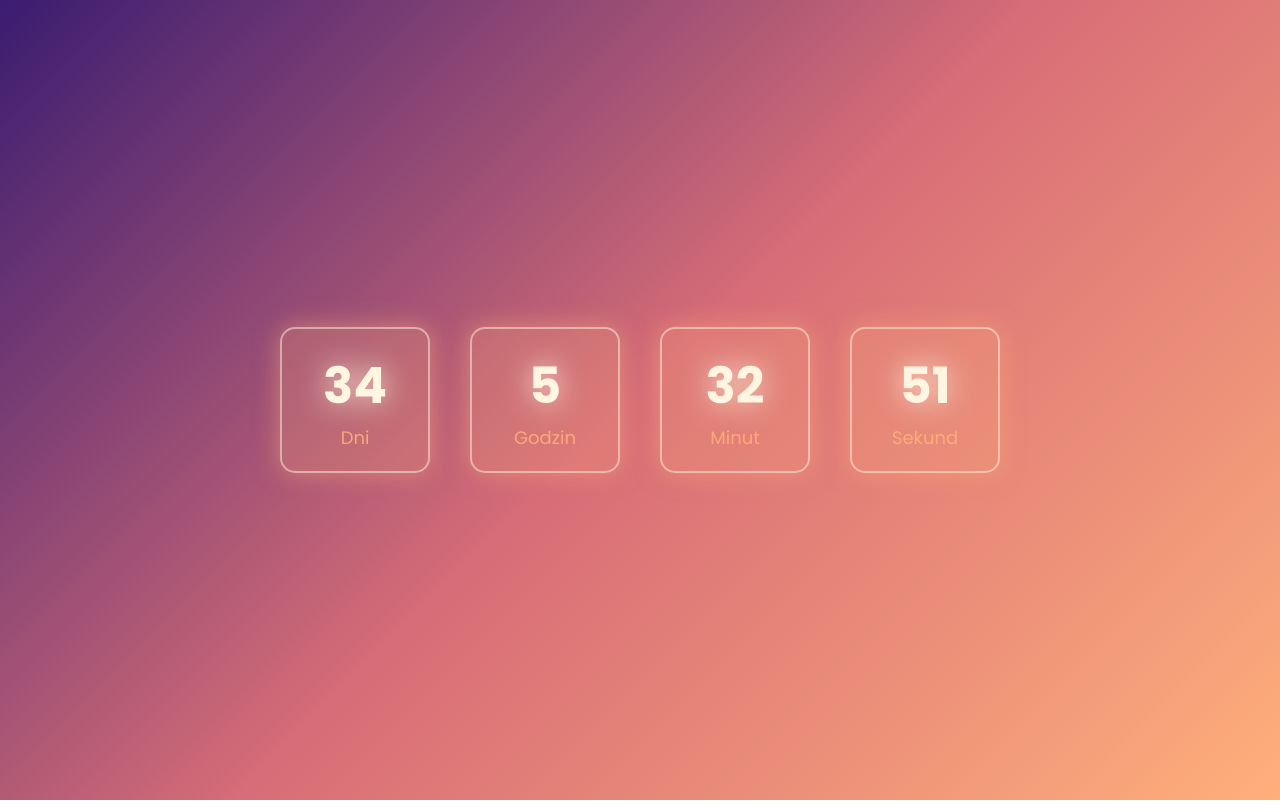
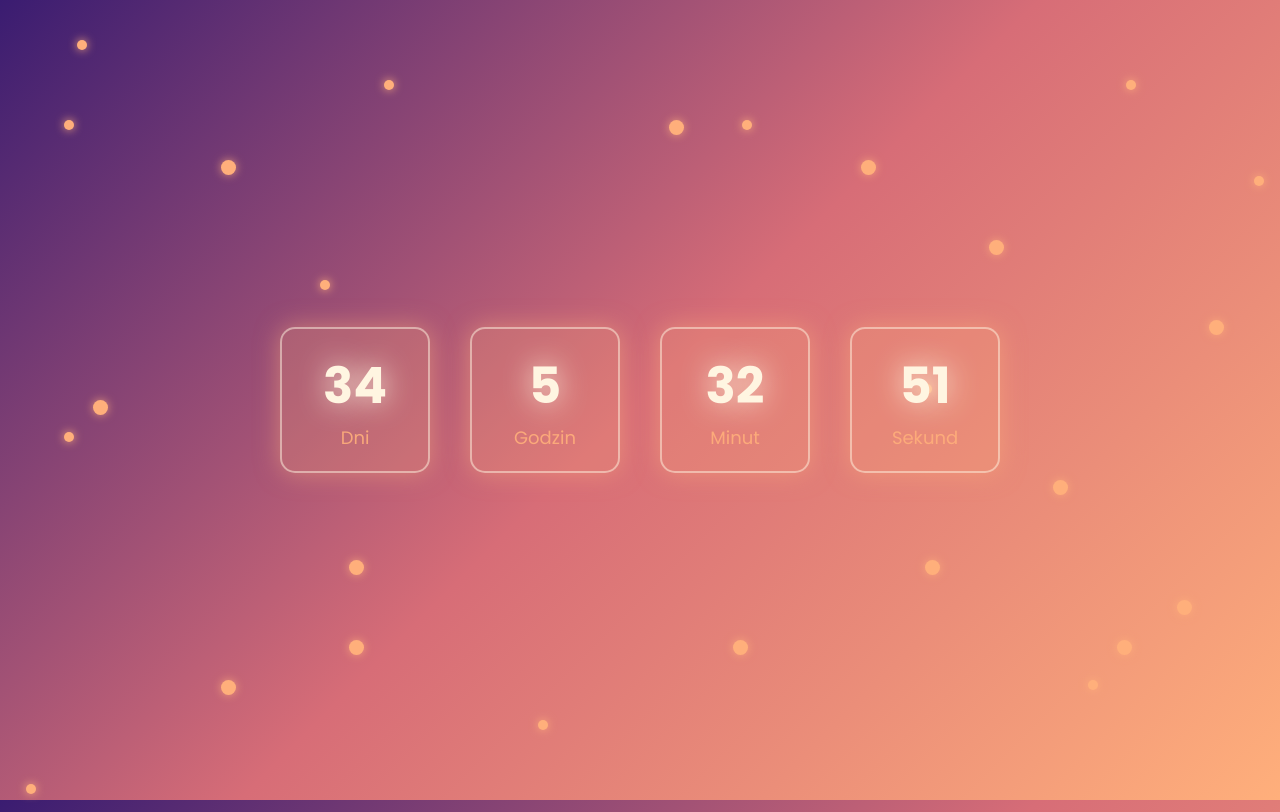
Before and after one commit to Czerpii/projekt-my, a plain HTML site: page chapter3.html in a window 1280 px wide. Drawn offline with Linux system fonts and the light colour scheme.

Commit message:
add new features

```diff
--- a/assets/css/countdown.css
+++ b/assets/css/countdown.css
@@ -10,6 +10,7 @@ body {
     align-items: center;
     height: 100vh;
     width: 100%;
+
 }
 
 #countdown {
@@ -19,6 +20,7 @@ body {
     align-items: center;
     gap: 40px;
     text-align: center;
+    z-index: 10;
 }
 
 .time-box {
@@ -73,9 +75,82 @@ body {
 @keyframes fadeIn {
     from {
         opacity: 0;
+        transform: scale(0.8);
     }
 
     to {
         opacity: 1;
+        transform: scale(1);
     }
 }
+
+/* Styl dla ukrytych gwiazdek */
+/* Wrapper dla kropki i notatki */
+.note-container {
+    position: absolute;
+    display: flex;
+    flex-direction: column;
+    align-items: center;
+    gap: 5px;
+    max-width: 100vw;
+}
+
+/* Kropka */
+.note-dot {
+    width: 15px;
+    height: 15px;
+    background-color: #ffaf7b;
+    border-radius: 50%;
+    box-shadow: 0 0 10px rgba(255, 175, 123, 0.8);
+    cursor: pointer;
+    transition: opacity 0.3s ease-in-out;
+}
+
+/* Kropki statyczne */
+.static-dot {
+    position: absolute;
+    width: 10px;
+    height: 10px;
+    border-radius: 50%;
+    box-shadow: 0 0 5px rgba(255, 255, 255, 0.5);
+    pointer-events: none;
+}
+
+/* Notatka */
+.note-card {
+    background: rgba(255, 245, 225, 0.95);
+    color: #3a1c71;
+    padding: 10px;
+    border-radius: 10px;
+    box-shadow: 0px 4px 10px rgba(0, 0, 0, 0.15);
+    max-width: 200px;
+    text-align: center;
+    font-size: 1.5rem;
+    opacity: 0;
+    transform: scale(0.8);
+    z-index: 10;
+    transition: opacity 0.3s ease-in-out, transform 0.3s ease-in-out;
+}
+
+/* Animacja wyświetlania */
+.note-container:hover .note-card {
+    opacity: 1;
+    transform: scale(1);
+}
+
+.note-container:hover .note-dot {
+    opacity: 0;
+}
+
+/* Responsywność */
+@media (max-width: 768px) {
+    .note-card {
+        font-size: 1rem;
+        padding: 8px;
+    }
+
+    .note-dot {
+        width: 12px;
+        height: 12px;
+    }
+}
--- a/chapter3.html
+++ b/chapter3.html
@@ -6,13 +6,12 @@
     <meta name="viewport" content="width=device-width, initial-scale=1.0">
     <link rel="stylesheet" href="assets/css/main.css">
     <link rel="stylesheet" href="assets/css/countdown.css">
-    <title>Idzie nowe...</title>
+    <title>Dzieje się...</title>
 
 </head>
 
 <body>
     <div class="container">
-        <!-- <h1>Nadchodzi coś wyjątkowego...</h1> -->
         <div id="countdown">
             <div class="time-box">
                 <span id="days">00</span>
@@ -33,7 +32,10 @@
         </div>
     </div>
 
+
+    <div id="note-container"></div>
     <h1 id="message">Wiedziałem, że powiesz tak!</h1>
+
 
     <script src="js/validation.js"></script>
     <script src="js/chapter-animations.js"></script>
--- a/js/countdown.js
+++ b/js/countdown.js
@@ -21,3 +21,82 @@ function updateCountdown() {
 
 setInterval(updateCountdown, 1000);
 updateCountdown();
+
+document.addEventListener("DOMContentLoaded", function () {
+    const notes = [
+        { text: "Czy wiesz, że czas płynie szybciej, gdy jesteśmy szczęśliwi?", x: "10%", y: "20%" },
+        { text: "To odliczanie prowadzi Cię do czegoś niezwykłego!", x: "70%", y: "30%" },
+        { text: "Każda sekunda jest cenna. Spójrz, jak ucieka!", x: "20%", y: "70%" },
+        { text: "Sekundy, minuty, godziny... ale to momenty są najważniejsze.", x: "80%", y: "80%" },
+        { text: "Sekundy biegną, minuta po minucie zbliżamy się do chwili, która zmieni wszystko.", x: "0%", y: "50%" },
+        { text: "Czas nie pyta, czy jesteśmy gotowi – on prowadzi nas prosto do przeznaczenia.", x: "50%", y: "80%" },
+        { text: "Dziś jeszcze czekamy, jutro wspomnimy ten moment jako początek wieczności.", x: "60%", y: "20%" },
+        { text: "Każde tyknięcie zegara to jedno uderzenie bliżej serca, które powie: 'tak'.", x: "75%", y: "60%" },
+        { text: "Upływający czas nie zabiera niczego – on buduje napięcie przed najpiękniejszą chwilą.", x: "90%", y: "40%" },
+        { text: "Noc odchodzi, dzień przychodzi… a w jego sercu czeka nasze przeznaczenie.", x: "85%", y: "75%" },
+        { text: "To nie czas ucieka, to my zbliżamy się do chwili, którą będziemy pamiętać na zawsze.", x: "10%", y: "85%" },
+        { text: "Czas odlicza sekundy, ale nasze serca odliczają marzenia do spełnienia.", x: "20%", y: "80%" },
+        { text: "Każdy moment prowadzi nas do dnia, w którym wszystko stanie się jasne.", x: "45%", y: "15%" },
+        { text: "Jeszcze chwila… jeszcze moment… i dzień, na który czekamy, stanie się rzeczywistością.", x: "65%", y: "70%" }
+    ];
+
+    const staticDots = [
+        { x: "5%", y: "15%" }, { x: "30%", y: "10%" }, { x: "88%", y: "10%" },
+        { x: "2%", y: "98%" }, { x: "5%", y: "54%" }, { x: "72%", y: "48%" },
+        { x: "98%", y: "22%" }, { x: "42%", y: "90%" }, { x: "6%", y: "5%" },
+        { x: "25%", y: "35%" }, { x: "58%", y: "15%" }, { x: "85%", y: "85%" }
+    ];
+
+
+    const colors = ["#ffaf7b"]; // Trzy kolory dopasowane do tła
+    const noteContainer = document.getElementById("note-container");
+
+    // Tworzenie interaktywnych kropek z notatkami
+    notes.forEach(note => {
+        const wrapper = document.createElement("div");
+        wrapper.classList.add("note-container");
+        wrapper.style.position = "absolute";
+        wrapper.style.left = note.x;
+        wrapper.style.top = note.y;
+
+        const dotElement = document.createElement("div");
+        dotElement.classList.add("note-dot");
+
+        const noteElement = document.createElement("div");
+        noteElement.classList.add("note-card");
+        noteElement.textContent = note.text;
+
+        wrapper.appendChild(dotElement);
+        wrapper.appendChild(noteElement);
+        noteContainer.appendChild(wrapper);
+    });
+
+    // Tworzenie statycznych kropek z losowymi kolorami (z ograniczonej palety)
+    staticDots.forEach(dot => {
+        const staticDotElement = document.createElement("div");
+        staticDotElement.classList.add("static-dot");
+
+        // Ustawienie pozycji
+        staticDotElement.style.left = dot.x;
+        staticDotElement.style.top = dot.y;
+
+        // Losowy wybór koloru z dopasowanej palety
+        const randomColor = colors[Math.floor(Math.random() * colors.length)];
+        staticDotElement.style.backgroundColor = randomColor;
+        staticDotElement.style.boxShadow = `0 0 10px ${randomColor}`;
+
+        noteContainer.appendChild(staticDotElement);
+    });
+    function adjustNotePosition(wrapper, noteElement) {
+        const rect = noteElement.getBoundingClientRect();
+        const screenWidth = window.innerWidth;
+        const screenHeight = window.innerHeight;
+
+        if (rect.right > screenWidth) {
+            wrapper.style.left = `calc(${wrapper.style.left} - ${rect.width}px)`;
+        }
+        if (rect.bottom > screenHeight) {
+            wrapper.style.top = `calc(${wrapper.style.top} - ${rect.height}px)`;
+        }
+    }
+});
```
